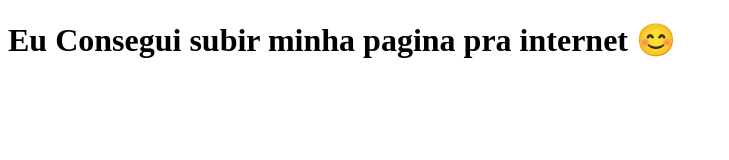
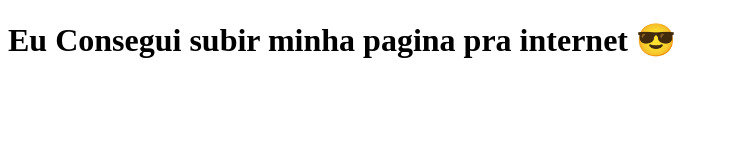
Before and after one commit to ViniciusColazelli/clone-tabnews, a Next.js app: page / in a window 1280 px wide. Shown: the top 160 px of the page, without its empty margins (0-729 px from the left). Built offline with nearby package versions, Linux system fonts and the light colour scheme.

Commit message:
Modifica a frase

```diff
--- a/pages/index.js
+++ b/pages/index.js
@@ -1,5 +1,5 @@
 function Home(){
-    return <h1>Eu Consegui subir minha pagina pra internet 😊</h1>
+    return <h1>Eu Consegui subir minha pagina pra internet 😎</h1>
 }
 
 export default Home;
```
